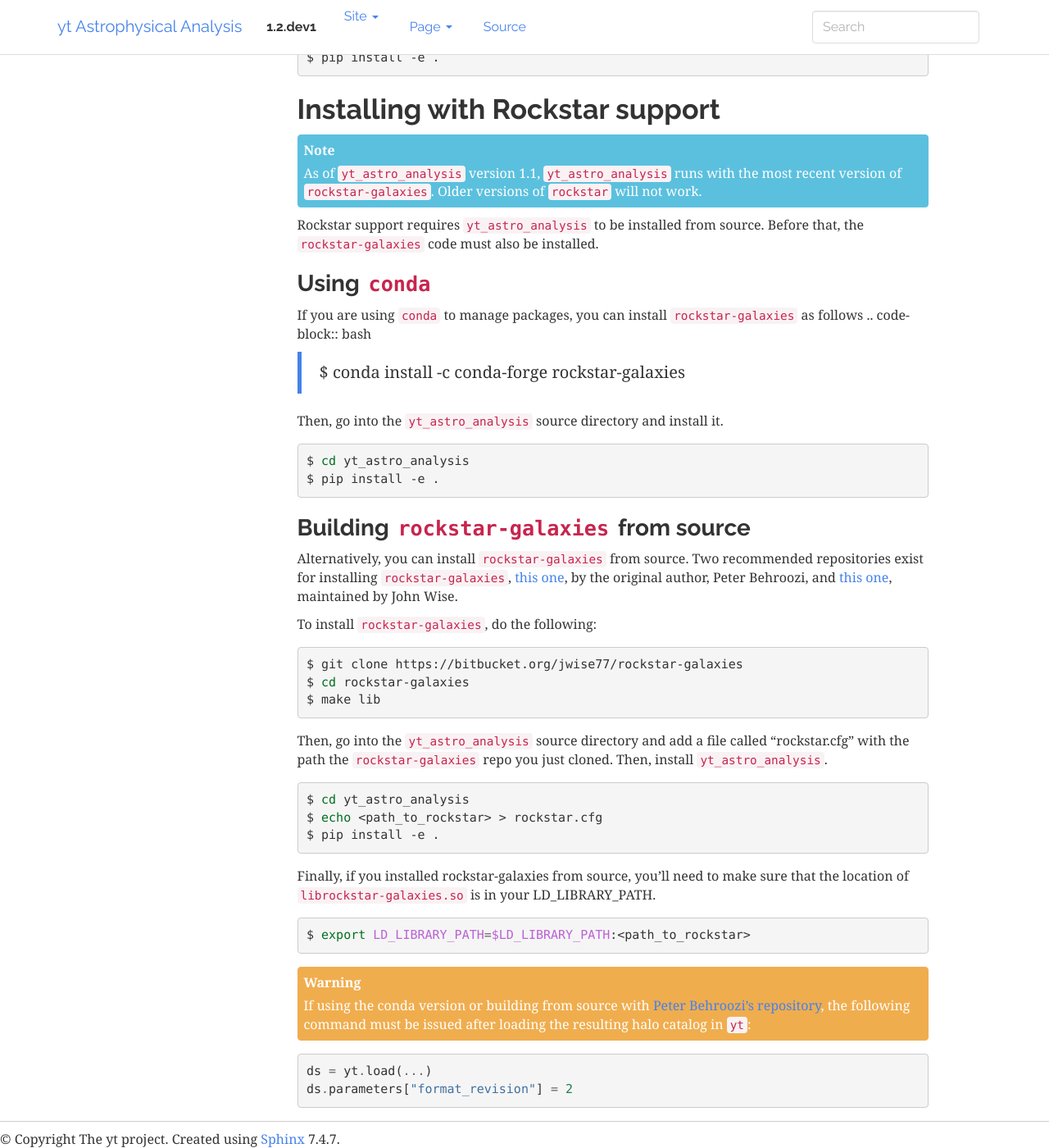
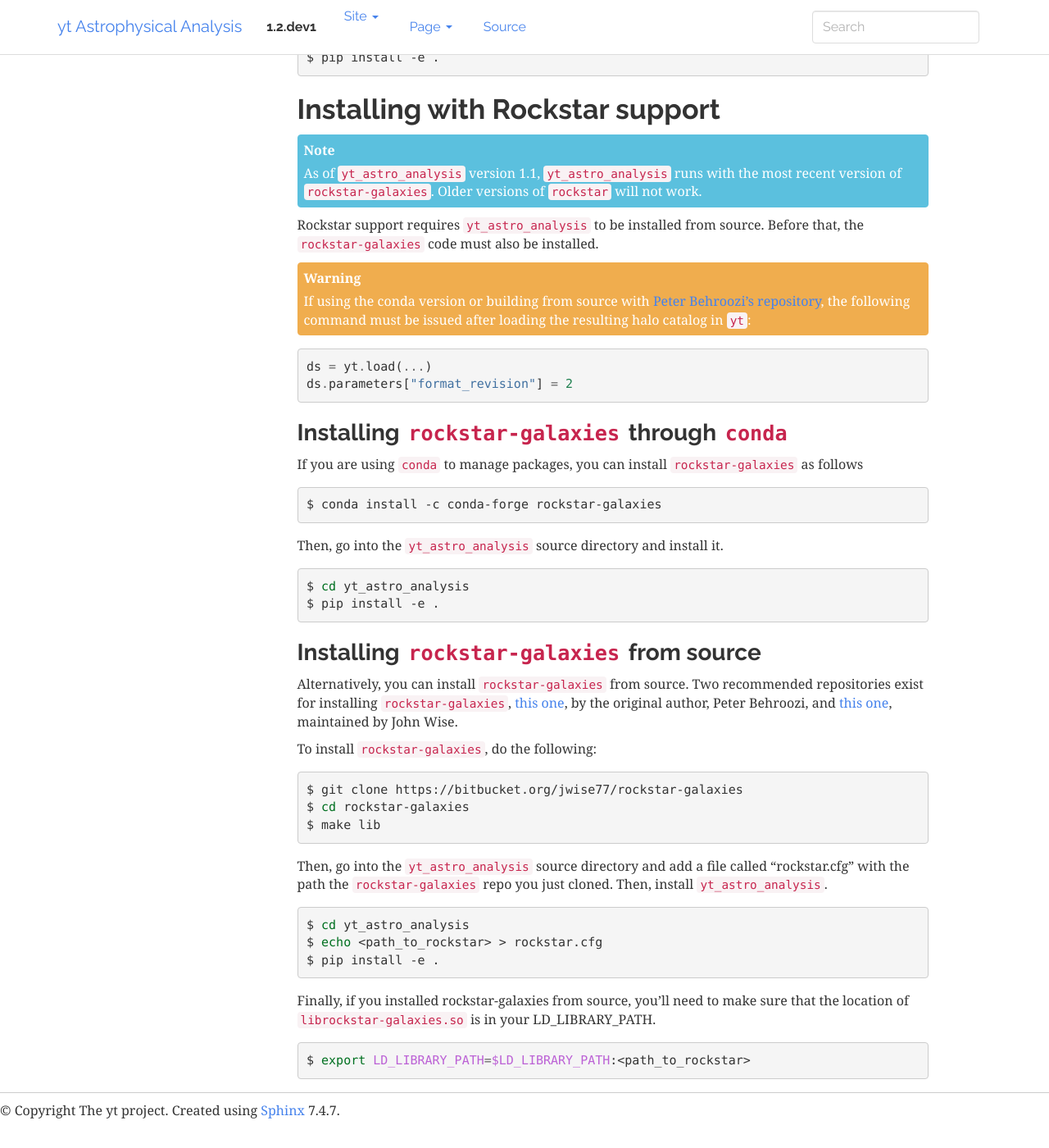
Before and after one commit to yt-project/yt_astro_analysis, a Sphinx documentation site: the page built from doc/source/Installation.rst, in a window 1280 px wide and 1400 px high, scrolled down 554 px. Shown: the whole window at 82% size. Built offline with Sphinx 7.4.7, drawn with Linux system fonts in a browser that asks for light colours; formulas are drawn with MathJax 3; after the commit the page ends 1919 px from its top, so only the background shows below that; some of the changed text lies outside the part shown.

Commit message:
Update doc

```diff
--- a/doc/source/Installation.rst
+++ b/doc/source/Installation.rst
@@ -49,10 +49,20 @@ Installing with Rockstar support
 Rockstar support requires ``yt_astro_analysis`` to be installed from source.
 Before that, the ``rockstar-galaxies`` code must also be installed.
 
-Using ``conda``
-^^^^^^^^^^^^^^^
+.. warning:: If using the conda version or building from source with `Peter Behroozi's repository
+   <https://bitbucket.org/pbehroozi/rockstar-galaxies/>`__, the following
+   command must be issued after loading the resulting halo catalog in ``yt``:
+
+.. code-block:: python
+
+   ds = yt.load(...)
+   ds.parameters["format_revision"] = 2
+
+Installing ``rockstar-galaxies`` through ``conda``
+^^^^^^^^^^^^^^^^^^^^^^^^^^^^^^^^^^^^^^^^^^^^^^^^^^^
 
 If you are using ``conda`` to manage packages, you can install ``rockstar-galaxies`` as follows
+
 .. code-block:: bash
 
    $ conda install -c conda-forge rockstar-galaxies
@@ -64,8 +74,8 @@ Then, go into the ``yt_astro_analysis`` source directory and install it.
    $ cd yt_astro_analysis
    $ pip install -e .
 
-Building ``rockstar-galaxies`` from source
-^^^^^^^^^^^^^^^^^^^^^^^^^^^^^^^^^^^^^^^^^^
+Installing ``rockstar-galaxies`` from source
+^^^^^^^^^^^^^^^^^^^^^^^^^^^^^^^^^^^^^^^^^^^^
 
 Alternatively, you can install ``rockstar-galaxies`` from source. Two
 recommended repositories exist for installing ``rockstar-galaxies``,
@@ -98,13 +108,3 @@ the location of ``librockstar-galaxies.so`` is in your LD_LIBRARY_PATH.
 .. code-block:: bash
 
    $ export LD_LIBRARY_PATH=$LD_LIBRARY_PATH:<path_to_rockstar>
-
-
-.. warning:: If using the conda version or building from source with `Peter Behroozi's repository
-   <https://bitbucket.org/pbehroozi/rockstar-galaxies/>`__, the following
-   command must be issued after loading the resulting halo catalog in ``yt``:
-
-.. code-block:: python
-
-   ds = yt.load(...)
-   ds.parameters["format_revision"] = 2
```
